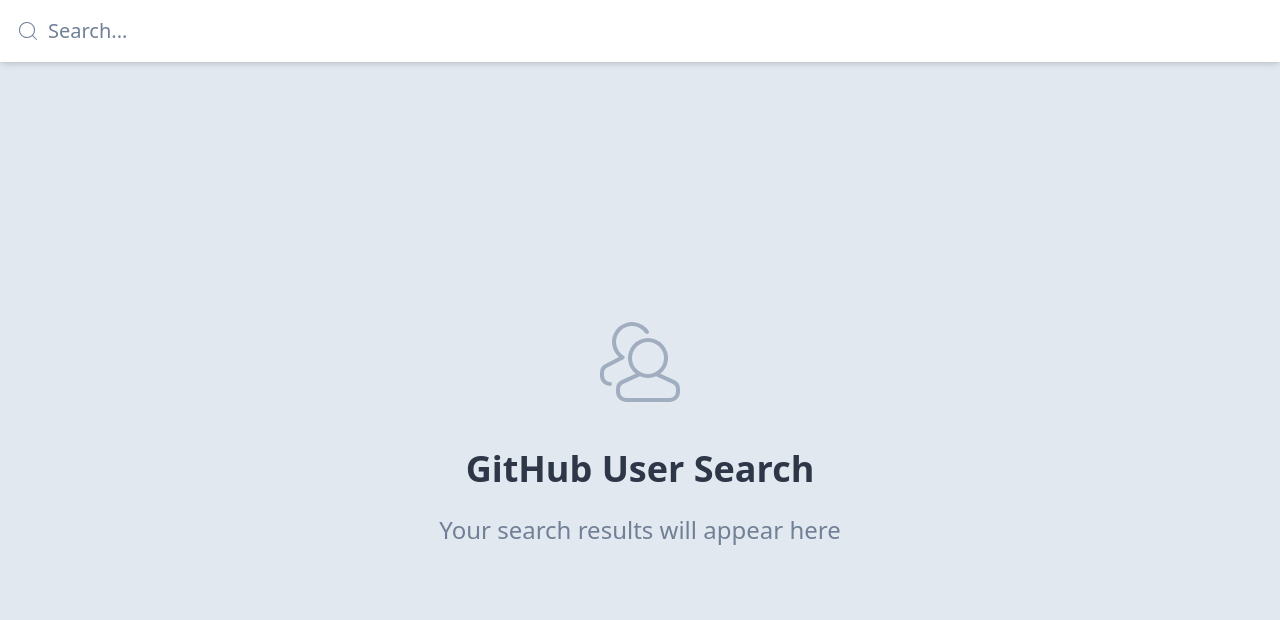
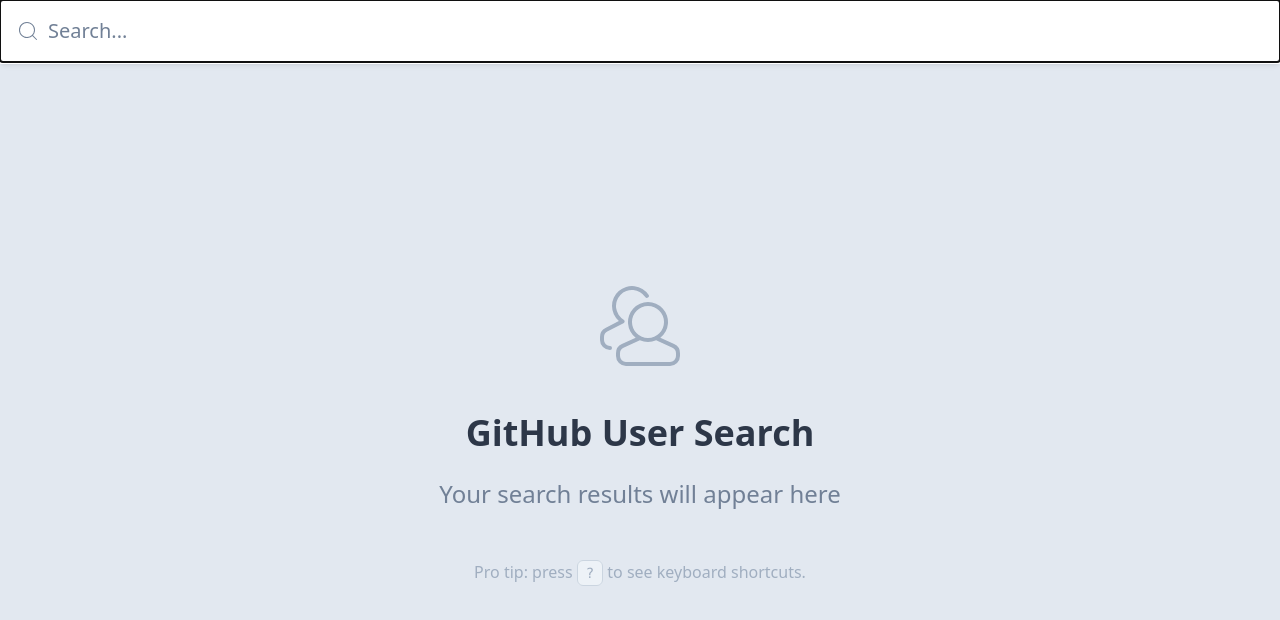
Before and after one commit to kevinwolfdev/github-search, a Next.js app: page / in a window 1280 px wide. Shown: the top 620 px of the page. Built offline with nearby package versions, Linux system fonts and the light colour scheme.

Commit message:
Add Shortcuts

```diff
--- a/components/pagination.tsx
+++ b/components/pagination.tsx
@@ -8,6 +8,7 @@
   appearAnimation,
 } from '@lib/animations'
 import { Search } from '@lib/api'
+import { useShortcut } from '@lib/shortcuts'
 import { buildPagination, formatNumber } from '@lib/utils'
 
 import MoreIcon from './icons/more'
@@ -33,6 +34,22 @@
     page,
     totalPages,
   ])
+
+  useShortcut('initialPage', () => {
+    setPage(1)
+  })
+
+  useShortcut('finalPage', () => {
+    setPage(totalPages)
+  })
+
+  useShortcut('previousPage', () => {
+    setPage(page - 1)
+  })
+
+  useShortcut('nextPage', () => {
+    setPage(page + 1)
+  })
 
   return (
     <motion.div
--- a/components/search-bar.tsx
+++ b/components/search-bar.tsx
@@ -7,6 +7,7 @@
   ANIMATION_DURATION,
   appearAnimation,
 } from '@lib/animations'
+import { useShortcut, shortcuts } from '@lib/shortcuts'
 
 import ClearIcon from './icons/clear'
 import SearchIcon from './icons/search'
@@ -20,15 +21,17 @@
   const ref = React.useRef<HTMLInputElement>(null)
   const [debouncedCallback] = useDebouncedCallback(onChange, 250)
 
-  React.useEffect(() => {
-    ref.current?.focus()
-  }, [])
-
   const handleClear = React.useCallback(() => {
     ref.current!.value = ''
     ref.current!.focus()
     onChange('')
   }, [onChange])
+
+  React.useEffect(() => {
+    ref.current!.focus()
+  }, [])
+
+  useShortcut('clearSearch', handleClear)
 
   return (
     <motion.div
@@ -49,6 +52,13 @@
         placeholder="Search..."
         className="w-full shadow-md bg-transparent p-4 pl-12 text-xl placeholder-gray-600 relative z-10"
         onChange={(e) => debouncedCallback(e.target.value)}
+        onKeyUp={(e) => {
+          e.preventDefault()
+
+          if (e.key === shortcuts.clearSearch.key) {
+            handleClear()
+          }
+        }}
       />
       <AnimatePresence>
         {value ? (
--- /dev/null
+++ b/components/shortcuts-modal.tsx
@@ -0,0 +1,51 @@
+import { AnimatePresence, motion } from 'framer-motion'
+import React from 'react'
+
+import { appearAnimation, slideUpAnimation } from '@lib/animations'
+import { useShortcut, shortcuts } from '@lib/shortcuts'
+
+const ShortcutsModal: React.FC = () => {
+  const [isOpen, setIsOpen] = React.useState(false)
+
+  const handleToggle = React.useCallback(() => {
+    setIsOpen((o) => !o)
+  }, [])
+
+  useShortcut('help', handleToggle)
+
+  return (
+    <AnimatePresence>
+      {isOpen ? (
+        <motion.div
+          {...appearAnimation}
+          className="fixed bg-whiteish top-0 right-0 bottom-0 left-0 z-20 flex items-center justify-center"
+        >
+          <motion.div
+            {...slideUpAnimation}
+            className="w-full max-w-screen-sm bg-white shadow-lg rounded-lg p-12"
+          >
+            <h2 className="text-2xl font-bold text-center">
+              Keyboard Shortcuts
+            </h2>
+
+            <ul className="mt-16 grid grid-cols-2 col-gap-16 row-gap-6">
+              {Object.entries(shortcuts).map(([type, shortcut]) => (
+                <li
+                  key={type}
+                  className="text-gray-600 text-sm flex items-center flex-no-wrap"
+                >
+                  <div className="w-3/12">
+                    <kbd>{shortcut.label}</kbd>
+                  </div>
+                  {shortcut.description}
+                </li>
+              ))}
+            </ul>
+          </motion.div>
+        </motion.div>
+      ) : null}
+    </AnimatePresence>
+  )
+}
+
+export default ShortcutsModal
--- /dev/null
+++ b/lib/shortcuts.ts
@@ -0,0 +1,56 @@
+import React from 'react'
+
+export const shortcuts = {
+  help: {
+    label: '?',
+    key: '?',
+    description: 'Show / hide help modal',
+  },
+  clearSearch: {
+    label: 'ESC',
+    key: 'Escape',
+    description: 'Clear search',
+  },
+  initialPage: {
+    label: '↑',
+    key: 'ArrowUp',
+    description: 'Go to initial page',
+  },
+
+  nextPage: {
+    label: '→',
+    key: 'ArrowRight',
+    description: 'Go to next page',
+  },
+  finalPage: {
+    label: '↓',
+    key: 'ArrowDown',
+    description: 'Go to final page',
+  },
+  previousPage: {
+    label: '←',
+    key: 'ArrowLeft',
+    description: 'Go to previous page',
+  },
+}
+
+export const useShortcut = (
+  shortcut: keyof typeof shortcuts,
+  callback: () => void
+) => {
+  React.useEffect(() => {
+    const onKeyUp = (e: KeyboardEvent) => {
+      console.log(e)
+      if (!e.defaultPrevented && e.key === shortcuts[shortcut].key) {
+        e.preventDefault()
+        callback()
+      }
+    }
+
+    document.addEventListener('keyup', onKeyUp)
+
+    return () => {
+      document.removeEventListener('keyup', onKeyUp)
+    }
+  }, [callback, shortcut])
+}
--- a/pages/index.tsx
+++ b/pages/index.tsx
@@ -5,6 +5,7 @@
 import Message from '@components/message'
 import SearchBar from '@components/search-bar'
 import SearchResult from '@components/search-result'
+import ShortcutsModal from '@components/shortcuts-modal'
 
 const Home: React.FC = () => {
   const [query, setQuery] = React.useState('')
@@ -20,9 +21,15 @@
             icon={UsersIcon}
             title="GitHub User Search"
             text="Your search results will appear here"
+            extra={
+              <div className="invisible md:visible mt-12 text-gray-500">
+                Pro tip: press <kbd>?</kbd> to see keyboard shortcuts.
+              </div>
+            }
           />
         )}
       </AnimatePresence>
+      <ShortcutsModal />
     </React.Fragment>
   )
 }
--- a/styles/main.css
+++ b/styles/main.css
@@ -2,12 +2,12 @@
 @tailwind components;
 @tailwind utilities;
 
-*,
+/* *,
 *:focus,
 button:focus,
 *:active {
   @apply outline-none;
-}
+} */
 
 html {
   @apply bg-gray-300;
@@ -26,6 +26,16 @@
   @apply flex-auto;
   @apply flex;
   @apply flex-col;
+}
+
+kbd {
+  @apply bg-gray-200;
+  @apply px-2;
+  @apply py-1;
+  @apply rounded-md;
+  @apply border;
+  @apply border-gray-400;
+  @apply text-sm;
 }
 
 .skeleton {
--- a/tailwind.config.js
+++ b/tailwind.config.js
@@ -17,6 +17,7 @@
 
       black: '#000',
       white: '#fff',
+      whiteish: 'rgba(226, 232, 240, 0.7)',
 
       gray: {
         100: '#f7fafc',
```
